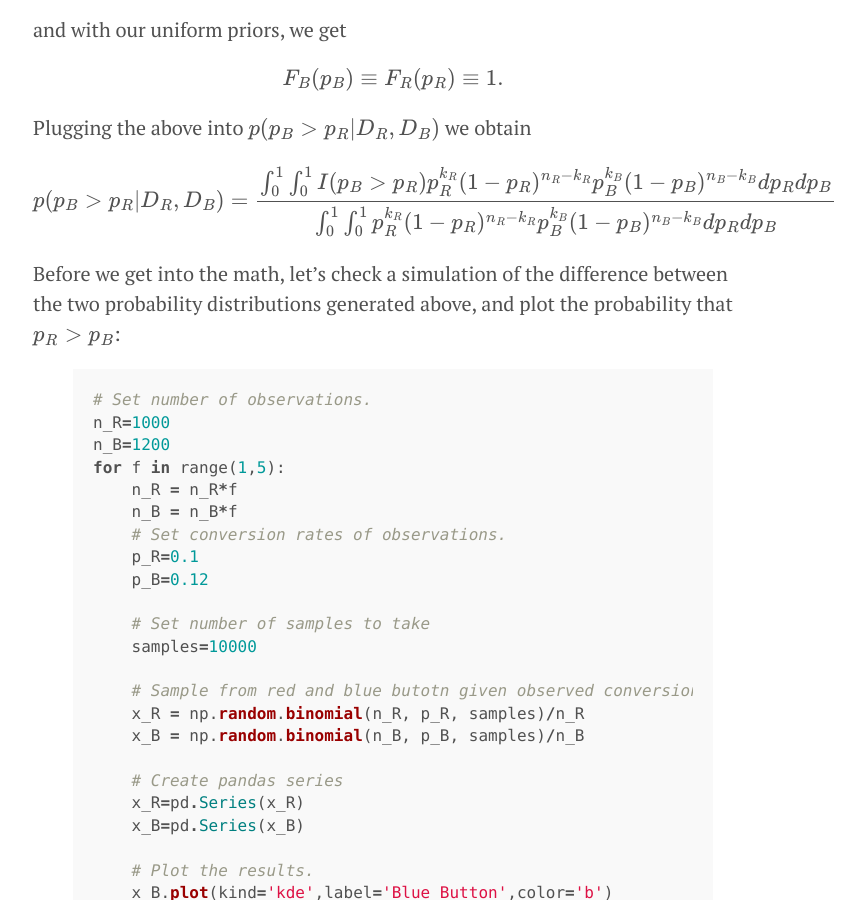
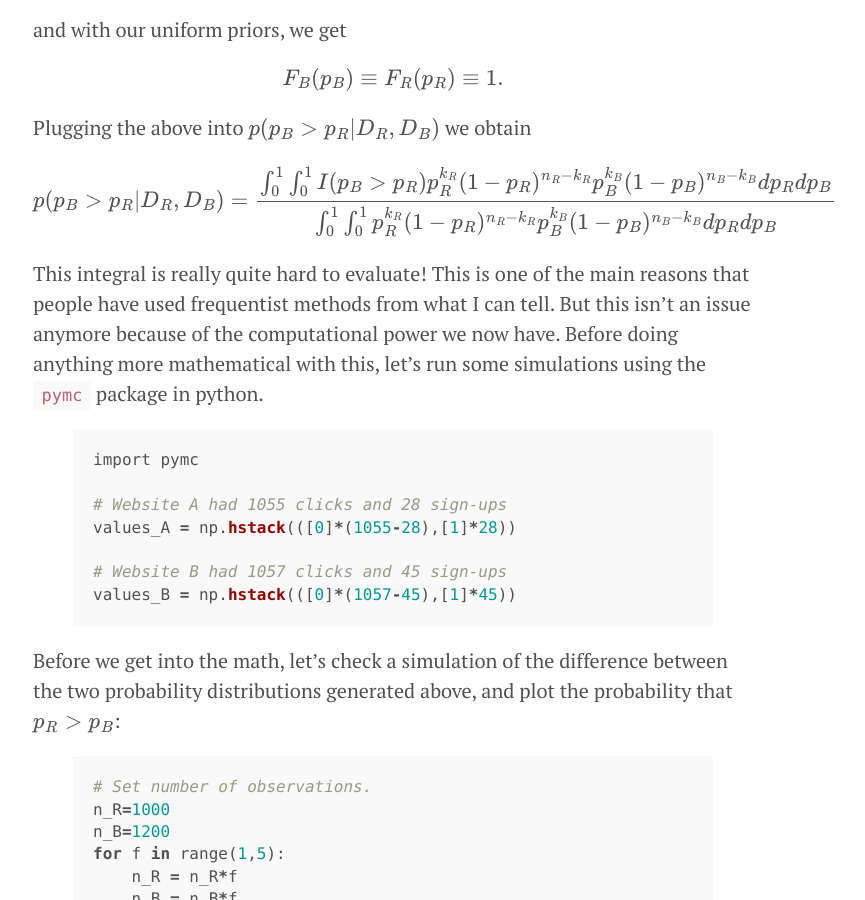
Before and after one commit to doriang102/doriang102.github.io, a Jekyll site: the page built from _posts/2017-05-28-hypothesis-testing.md, in a window 1280 px wide and 900 px high, scrolled down 8734 px. Shown: the whole window, without its empty margins (247-1112 px from the left). Built offline with Jekyll 4.4.1, drawn with Linux system fonts in a browser that asks for light colours; our own code applies the rules of GitHub Pages for plain Markdown files; formulas are drawn with MathJax 3.

Commit message:
Update 2017-05-28-hypothesis-testing.md

```diff
--- a/_posts/2017-05-28-hypothesis-testing.md
+++ b/_posts/2017-05-28-hypothesis-testing.md
@@ -251,6 +251,17 @@ Plugging the above into $$ p(p_B > p_R \rvert D_R,D_B) $$ we obtain
 
 $$ p(p_B > p_R | D_R, D_B) = \frac{\int_0^1 \int_0^1 I(p_B > p_R) p_R^{k_R}(1-p_R)^{n_R-k_R} p_B^{k_B}(1-p_B)^{n_B-k_B}dp_R dp_B}{\int_0 ^1 \int_0^1p_R^{k_R}(1-p_R)^{n_R-k_R} p_B^{k_B}(1-p_B)^{n_B-k_B}dp_R dp_B }$$
 
+This integral is really quite hard to evaluate! This is one of the main reasons that people have used frequentist methods from what I can tell. But this isn't an issue anymore because of the computational power we now have. Before doing anything more mathematical with this, let's run some simulations using the `pymc` package in python.
+{% highlight ruby %}
+import pymc
+
+# Website A had 1055 clicks and 28 sign-ups
+values_A = np.hstack(([0]*(1055-28),[1]*28))
+
+# Website B had 1057 clicks and 45 sign-ups
+values_B = np.hstack(([0]*(1057-45),[1]*45))
+
+{% endhighlight %}
 Before we get into the math, let's check a simulation of the difference between the two probability distributions generated above, and plot the probability that $$p_R > p_B$$:
 
 {% highlight ruby %}
```
